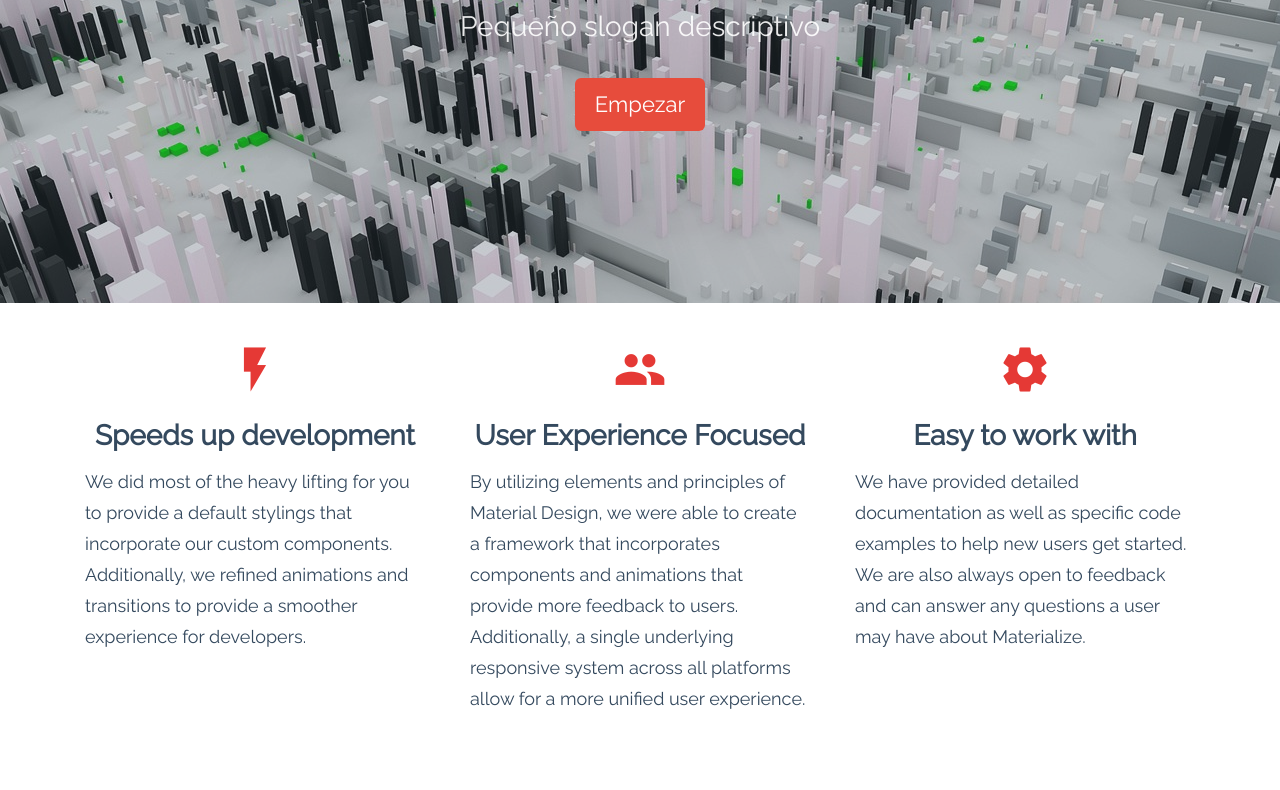
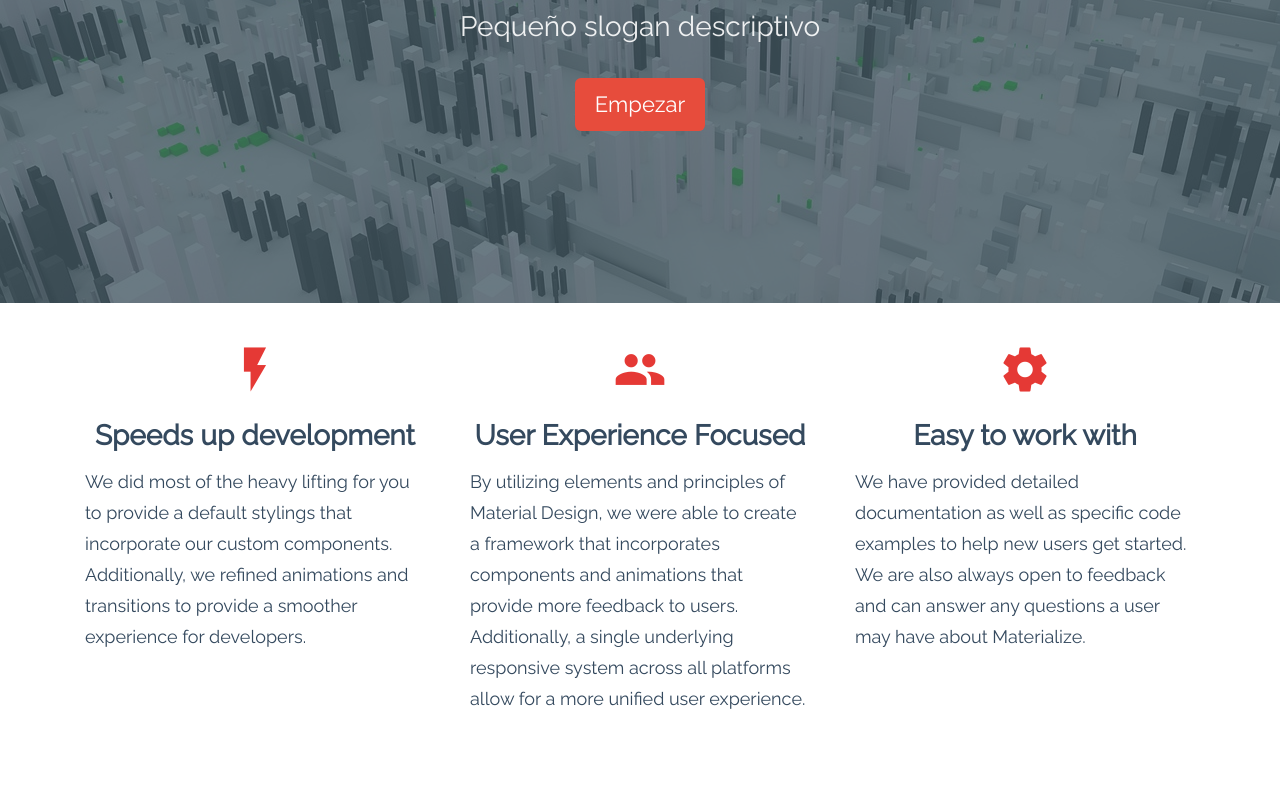
Before and after one commit to stipelson/multimedia, a plain HTML site: page index.html in a window 1280 px wide. Shown: the part 197-987 px from the top of the page. Drawn offline with nearby package versions, Linux system fonts and the light colour scheme; files that its build step writes are made by us from their sources; files whose address does not match are found by name.

Commit message:
Update style.css

```diff
--- a/css/style.css
+++ b/css/style.css
@@ -25,7 +25,7 @@ p {
 
 .parallax-transparency{
   background-color: #455a64;
-  opacity: 0.3;
+  opacity: 0.8;
   height: 100%;
   width: 100%;
 }
```
